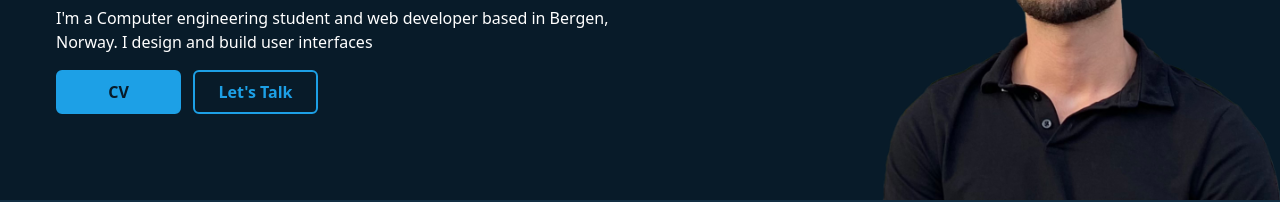
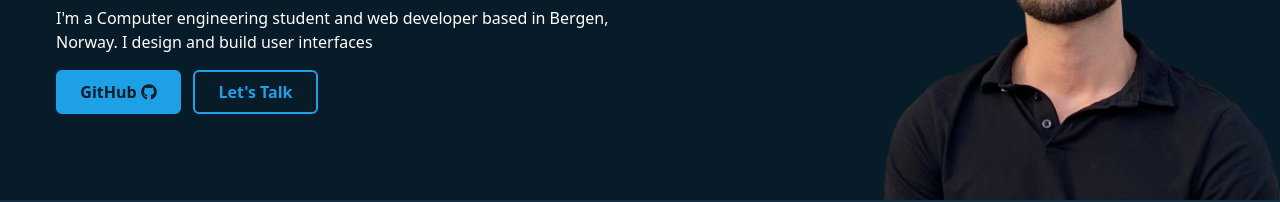
Before and after one commit to sharoy674281/Portfolio, a React (Vite) app: page / in a window 1280 px wide. Shown: the part 248-450 px from the top of the page. Built offline with nearby package versions, Linux system fonts and the light colour scheme.

Commit message:
change button from cv to github

```diff
--- a/src/components/Header.jsx
+++ b/src/components/Header.jsx
@@ -1,5 +1,4 @@
 import React from "react";
-import { FaLinkedin } from "react-icons/fa";
 import { FaGithub } from "react-icons/fa";
 import { useTypewriter, Cursor } from "react-simple-typewriter";
 
@@ -30,14 +29,15 @@ const Header = () => {
 					Frontend developer
 				</h2>
 				<p className="text-xs lg:text-base max-lg:w-[300px]">
-					I'm a Computer engineering student and web developer based in Bergen, Norway. I design and build user interfaces
+					I'm a Computer engineering student and web developer based in
+					Bergen, Norway. I design and build user interfaces
 				</p>
 				<div className=" flex mt-4 gap-3 lg:gap-3 max-lg:mt-6 max-lg:mb-10">
 					<a
-						href="/pdf/Said-Rakhman_Ismailov - CV 2023.pdf"
+						href="https://github.com/sharoyirs"
 						target="blank"
-						className="button1">
-						CV
+						className="button1 gap-1">
+						GitHub <FaGithub />
 					</a>
 					<a href="#contact-me" className="button2 max-lg:h-9">
 						Let's Talk
--- a/src/index.css
+++ b/src/index.css
@@ -70,7 +70,7 @@ body {
 }
 
 .button2 {
-	@apply border-2 w-[100px] lg:w-[125px] rounded-md border-lightBlue text-lightBlue font-semibold hover:bg-lightBlue hover:text-mainColor transition ease-in-out focus:bg-lightBlue focus:text-mainColor cursor-pointer flex justify-center items-center;
+	@apply border-2 w-[100px] lg:w-[125px] rounded-md border-lightBlue text-lightBlue font-semibold hover:bg-lightBlue hover:text-mainColor transition ease-in-out focus:bg-lightBlue focus:text-mainColor cursor-pointer flex justify-center items-center lg:pt-2 lg:pb-2;
 }
 
 .contact-inputs input {
```
